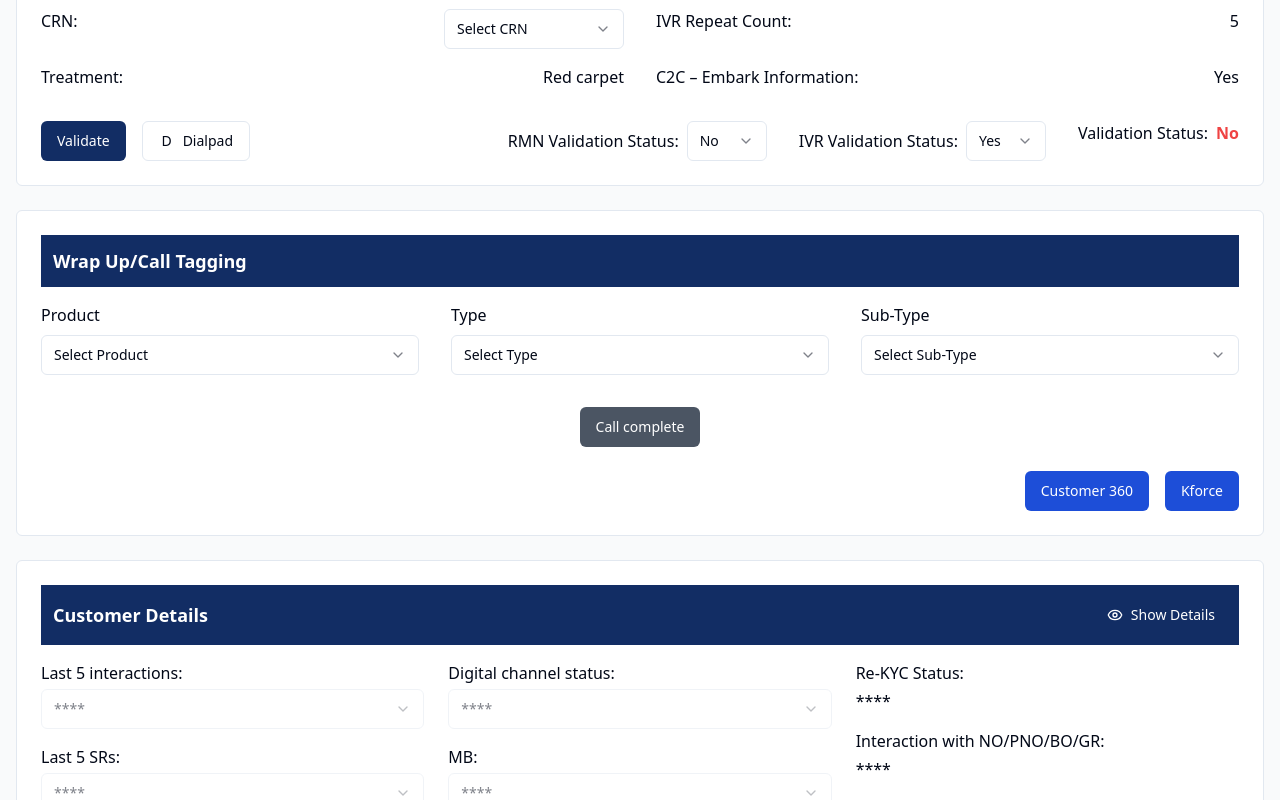
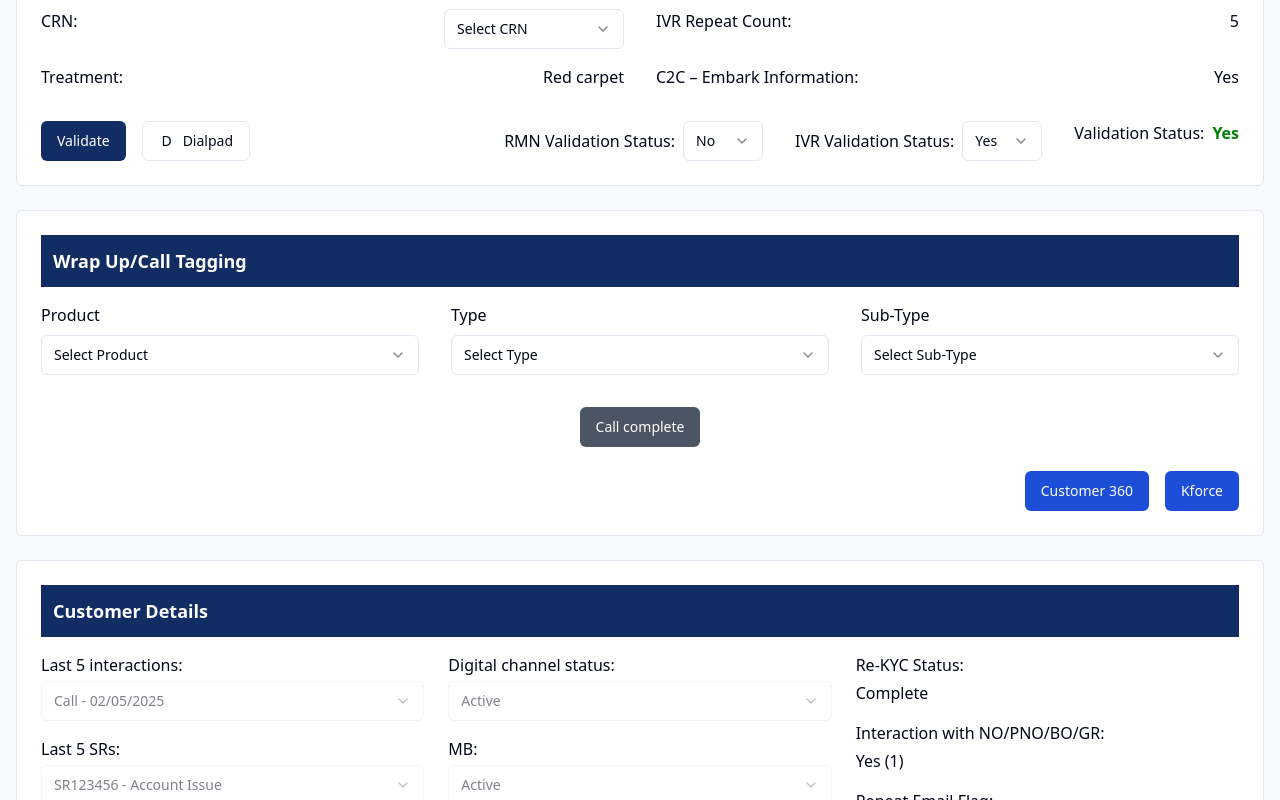
Before and after one commit to gokulsarode/call-center-whisperwind-agent, a React (Vite) app: page / in a window 1280 px wide. Shown: the part 440-1240 px from the top of the page. Built offline with nearby package versions, Linux system fonts and the light colour scheme.

Commit message:
Fix: Customer details masking and validation status
- Unmask customer details in the "Multiple Scenario" tab.
- Ensure customer details remain masked in the "No & No Scenario" tab.
- Set validation status to "Yes" in the "Multiple Scenario" tab.
- Fixes a build error in `CallDetails.tsx`.

```diff
--- a/src/components/CallDetails.tsx
+++ b/src/components/CallDetails.tsx
@@ -1,4 +1,3 @@
-
 import React, { useState } from 'react';
 import { Select, SelectContent, SelectItem, SelectTrigger, SelectValue } from "@/components/ui/select";
 import { Button } from "@/components/ui/button";
@@ -15,9 +14,7 @@ const CallDetails: React.FC<CallDetailsProps> = ({ onValidateClick, activeTab })
   const [ivrStatus, setIvrStatus] = useState('Yes');
 
   // Get validation status based on active tab
-  const validationStatus = activeTab === 'verification'
-    ? (validationState.verification ? 'Yes' : 'No')
-    : 'No';
+  const validationStatus = activeTab === 'verification' ? 'Yes' : 'No';
 
   return (
     <div className="bg-white p-6 border rounded-md mb-6">
--- a/src/components/CustomerDetails.tsx
+++ b/src/components/CustomerDetails.tsx
@@ -5,7 +5,11 @@ import { useCallValidation } from '@/hooks/useCallValidation';
 import { Eye, EyeOff } from 'lucide-react';
 import { Button } from '@/components/ui/button';
 
-const CustomerDetails: React.FC = () => {
+interface CustomerDetailsProps {
+  activeTab: 'verification' | 'rmn';
+}
+
+const CustomerDetails: React.FC<CustomerDetailsProps> = ({ activeTab }) => {
   const { validationState } = useCallValidation();
   const isVerified = validationState.overallVerification;
   const [showMaskedDetails, setShowMaskedDetails] = React.useState(false);
@@ -14,9 +18,9 @@ const CustomerDetails: React.FC = () => {
     setShowMaskedDetails(prev => !prev);
   };
 
-  // Helper function to mask data
+  // Helper function to mask data based on tab and validation status
   const maskData = (data: string) => {
-    if (isVerified || showMaskedDetails) {
+    if (activeTab === 'verification' || isVerified || showMaskedDetails) {
       return data;
     }
     return "****";
@@ -26,7 +30,7 @@ const CustomerDetails: React.FC = () => {
     <div className="bg-white p-6 border rounded-md mb-6">
       <div className="bg-section-header text-section-header-text p-3 mb-4 flex justify-between items-center">
         <h2 className="text-lg font-semibold">Customer Details</h2>
-        {!isVerified && (
+        {activeTab === 'rmn' && !isVerified && (
           <Button
             variant="ghost"
             size="sm"
--- a/src/hooks/useCallValidation.tsx
+++ b/src/hooks/useCallValidation.tsx
@@ -5,6 +5,7 @@ interface ValidationState {
   rmnVerification: boolean;
   ivrVerification: boolean;
   overallVerification: boolean;
+  verification: boolean; // Adding this property to fix the TypeScript error
 }
 
 interface CallValidationContextType {
@@ -18,7 +19,8 @@ export const CallValidationProvider: React.FC<{ children: React.ReactNode }> = (
   const [validationState, setValidationState] = useState<ValidationState>({
     rmnVerification: false,
     ivrVerification: true, // IVR is always verified as per requirements
-    overallVerification: false
+    overallVerification: false,
+    verification: true, // This will make Multiple Scenario always show Yes for validation
   });
 
   const updateValidation = (type: 'rmn' | 'verification', value: boolean) => {
@@ -34,7 +36,8 @@ export const CallValidationProvider: React.FC<{ children: React.ReactNode }> = (
       setValidationState(prev => ({
         ...prev,
         rmnVerification: true, // In verification flow, RMN is considered verified
-        overallVerification: value
+        overallVerification: value,
+        verification: value
       }));
     }
   };
--- a/src/pages/Index.tsx
+++ b/src/pages/Index.tsx
@@ -56,7 +56,7 @@ const CallDetailsContent: React.FC<{
     <>
       <CallDetails onValidateClick={onValidateClick} activeTab={activeTab} />
       <CallWrapUp />
-      <CustomerDetails />
+      <CustomerDetails activeTab={activeTab} />
     </>
   );
 };
```
